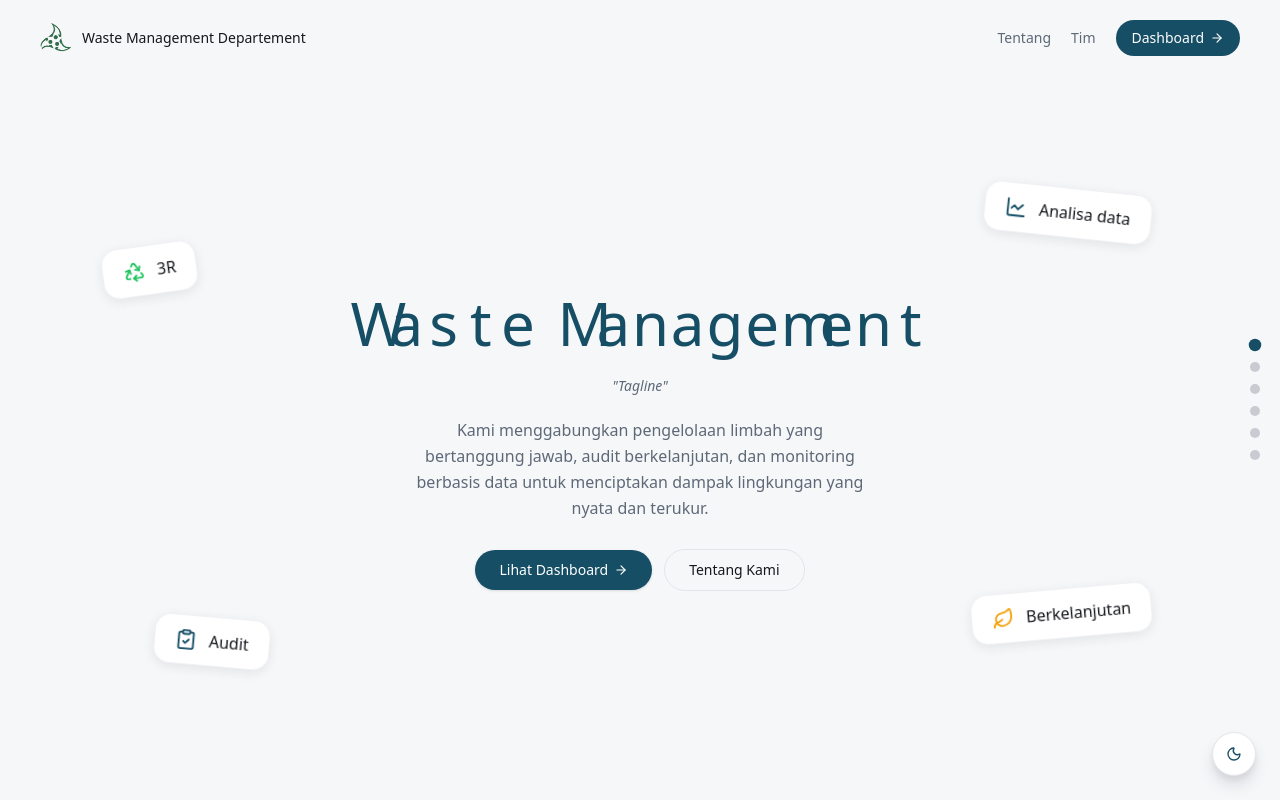
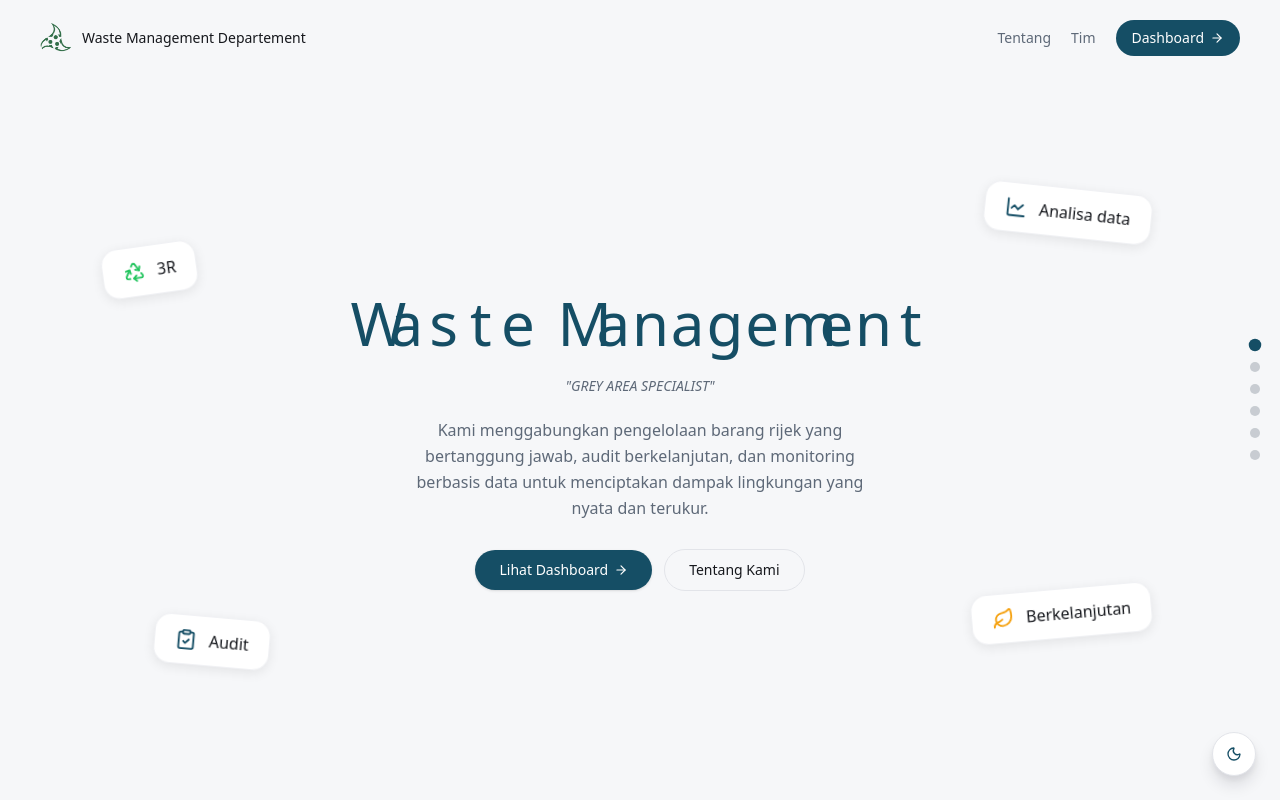
Before and after one commit to ThoriqNaufal20/wastemanagement-dashboard, a Next.js app: page / in a window 1280 px wide. Built offline with nearby package versions, Linux system fonts and the light colour scheme.

Commit message:
feat: update metadata titles and descriptions for clarity; adjust chart data and landing hero text

```diff
--- a/app/layout.tsx
+++ b/app/layout.tsx
@@ -8,8 +8,8 @@ import { FloatingThemeToggle } from "@/components/dashboard/floating-theme-toggl
 const publicSans = Public_Sans({ subsets: ["latin"], variable: "--font-sans" });
 
 export const metadata: Metadata = {
-  title: "Waste Management Dashboard",
-  description: "Dashboard operasional Waste Management Department",
+  title: "Waste Management",
+  description: "Departement Profile",
 };
 
 export default function RootLayout({
--- a/components/landing/dashboard-preview.tsx
+++ b/components/landing/dashboard-preview.tsx
@@ -33,7 +33,7 @@ const KPI_PREVIEW = [
   },
 ];
 
-const CHART_BARS = [50, 75, 60, 105, 95, 125, 70];
+const CHART_BARS = [40, 65, 50, 85, 75, 95, 70];
 
 export function DashboardPreview() {
   const sectionRef = useRef<HTMLDivElement>(null);
--- a/components/landing/landing-hero.tsx
+++ b/components/landing/landing-hero.tsx
@@ -155,11 +155,11 @@ export function LandingHero() {
             className="animate-float-subtle mt-4 2xl:mt-6 text-sm 2xl:text-xl italic text-muted-foreground"
             style={{ animationDelay: "1.1s" }}
           >
-            "Tagline"
+            "GREY AREA SPECIALIST"
           </p>
 
           <p className="mt-5 2xl:mt-7 max-w-md 2xl:max-w-2xl text-sm 2xl:text-xl leading-relaxed text-muted-foreground sm:text-base">
-            Kami menggabungkan pengelolaan limbah yang bertanggung jawab, audit
+            Kami menggabungkan pengelolaan barang rijek yang bertanggung jawab, audit
             berkelanjutan, dan monitoring berbasis data untuk menciptakan
             dampak lingkungan yang nyata dan terukur.
           </p>
```
